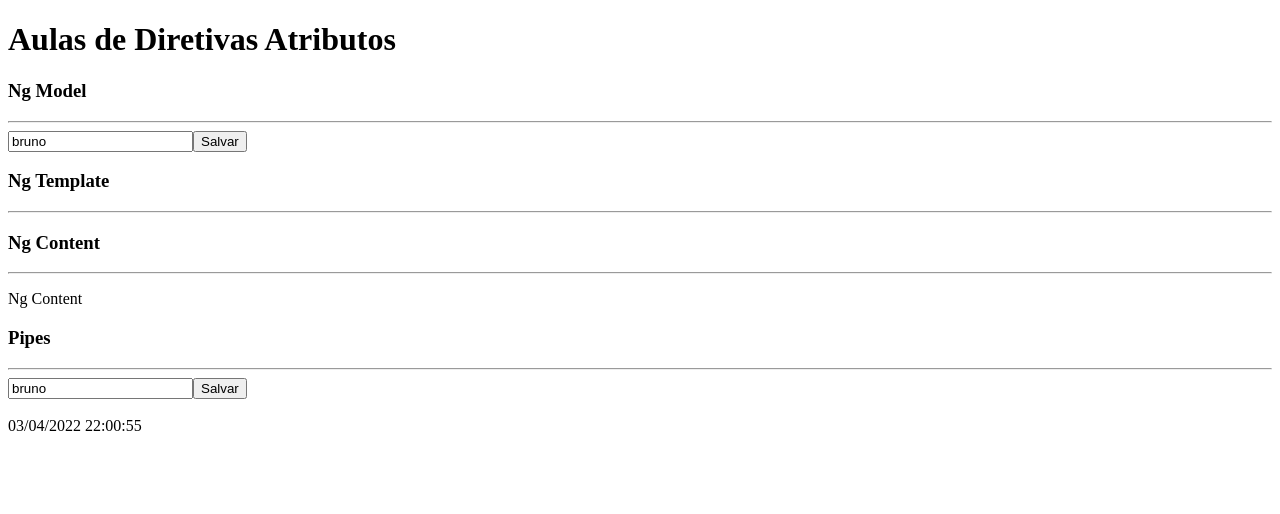
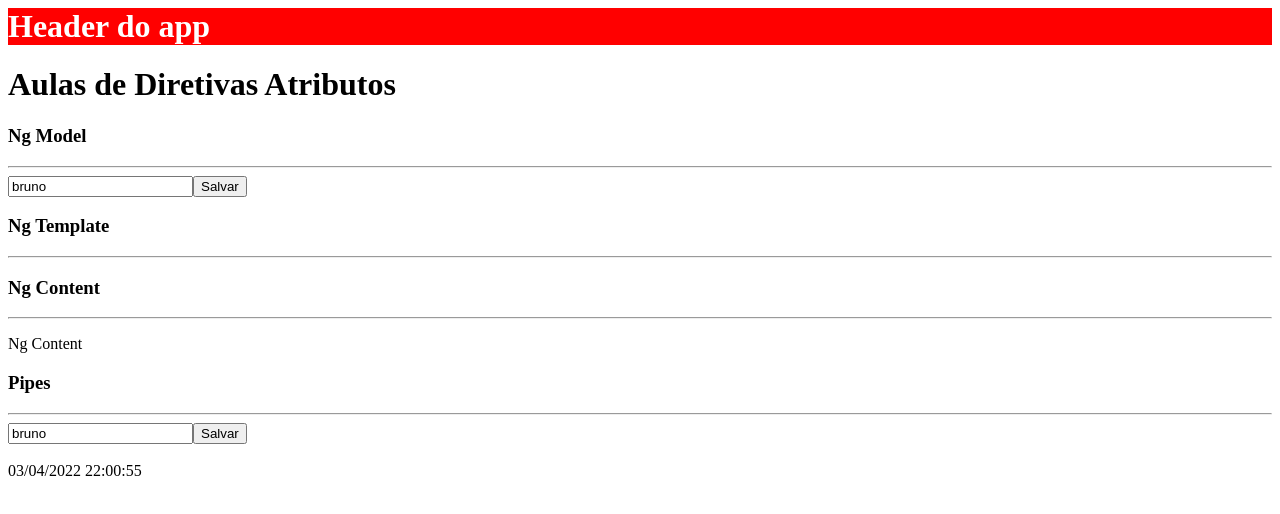
Before and after one commit to Brunocs1991/udemy_angular_basico_avancado, an Angular app in the folder primeiro_app/: page / in a window 1280 px wide. Shown: the top 514 px of the page. Built offline with nearby package versions, Linux system fonts and the light colour scheme.

Commit message:
submodulo shared

```diff
--- a/primeiro_app/src/app/app.component.html
+++ b/primeiro_app/src/app/app.component.html
@@ -1,3 +1,4 @@
+<app-new-component></app-new-component>
 <app-direativas-atributos>
   <h1>Aulas de Diretivas Atributos</h1>
   <p>Ng Content</p>
--- a/primeiro_app/src/app/app.module.ts
+++ b/primeiro_app/src/app/app.module.ts
@@ -10,6 +10,7 @@
 import { FormsModule } from '@angular/forms';
 import { DiretivasEstruturaisComponent } from './diretivas-estruturais/diretivas-estruturais.component';
 import { DireativasAtributosComponent } from './direativas-atributos/direativas-atributos.component';
+import { SharedModule } from './shared/shared.module';
 
 @NgModule({
   declarations: [
@@ -20,7 +21,7 @@
     DiretivasEstruturaisComponent,
     DireativasAtributosComponent,
   ],
-  imports: [BrowserModule, AppRoutingModule, FormsModule],
+  imports: [BrowserModule, AppRoutingModule, FormsModule, SharedModule],
   providers: [],
   bootstrap: [AppComponent],
 })
--- /dev/null
+++ b/primeiro_app/src/app/shared/new-component/new-component.component.html
@@ -0,0 +1,3 @@
+<header>
+  <h1>Header do app</h1>
+</header>
--- /dev/null
+++ b/primeiro_app/src/app/shared/new-component/new-component.component.scss
@@ -0,0 +1,8 @@
+header{
+  background: red;
+  h1{
+    color: #fff;
+    padding: 0;
+    margin: 0;
+  }
+}
--- /dev/null
+++ b/primeiro_app/src/app/shared/new-component/new-component.component.ts
@@ -0,0 +1,15 @@
+import { Component, OnInit } from '@angular/core';
+
+@Component({
+  selector: 'app-new-component',
+  templateUrl: './new-component.component.html',
+  styleUrls: ['./new-component.component.scss']
+})
+export class NewComponentComponent implements OnInit {
+
+  constructor() { }
+
+  ngOnInit(): void {
+  }
+
+}
```
Also changed, not shown: primeiro_app/src/app/shared/shared.module.ts (added, +10 -0 lines).
